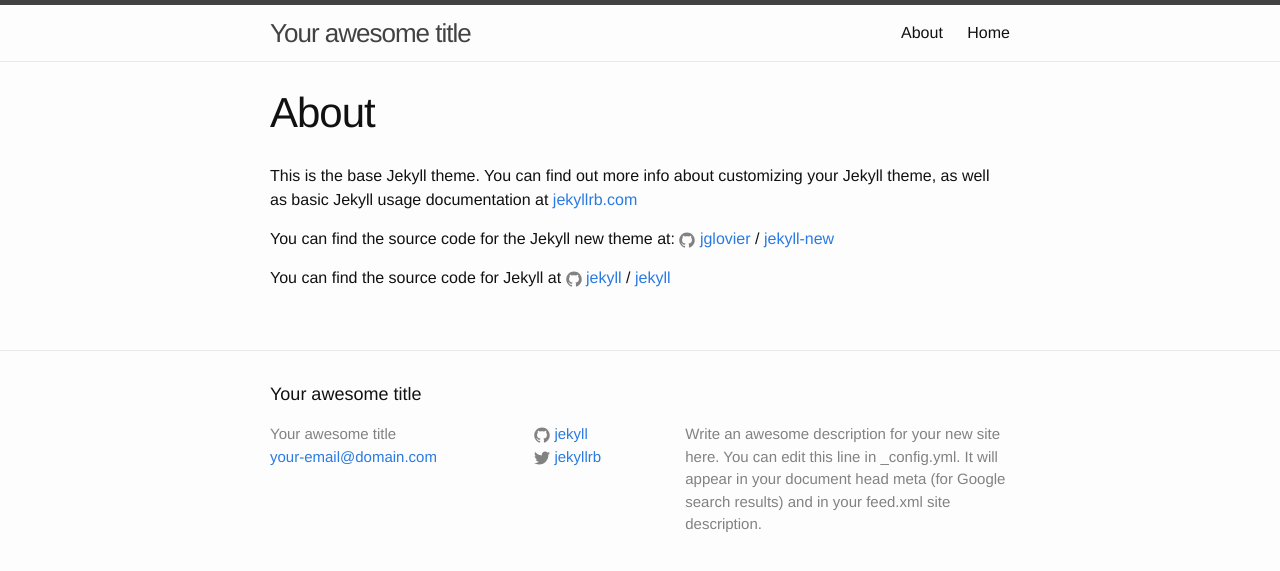
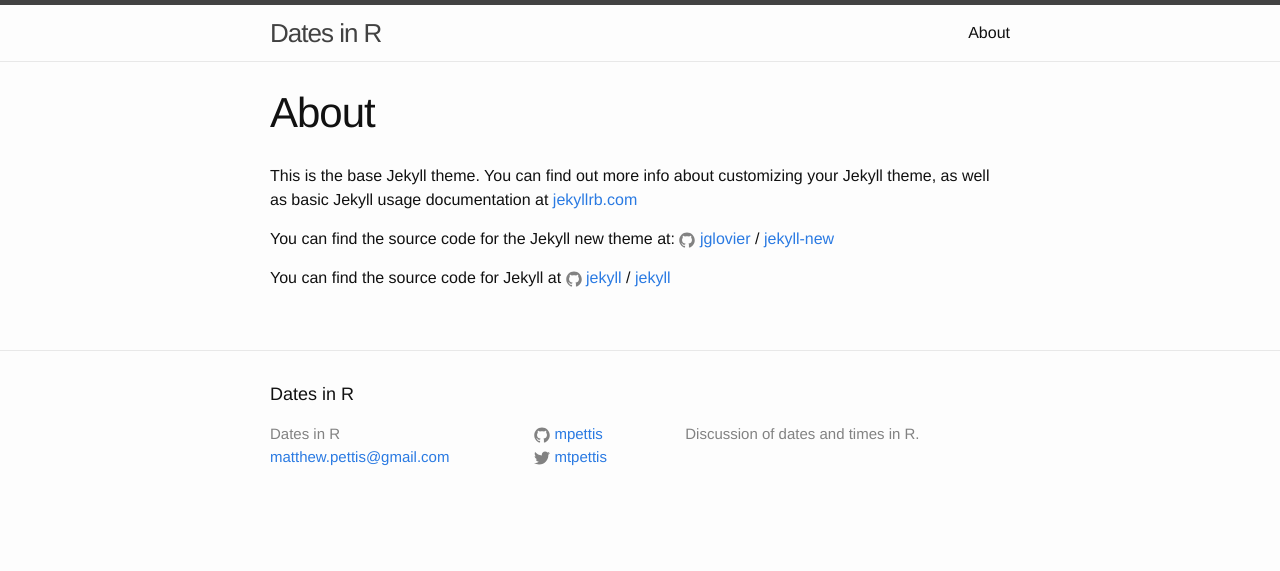
Before and after one commit to mpettis/r-dates_talk, a Jekyll site: the page built from about.md, in a window 1280 px wide. Shown: the top 571 px of the page. Built offline with Jekyll 4.4.1, drawn with Linux system fonts in a browser that asks for light colours.

Commit message:
levelset

```diff
--- a/_config.yml
+++ b/_config.yml
@@ -6,18 +6,16 @@
 # 'jekyll serve'. If you change this file, please restart the server process.
 
 # Site settings
-title: Your awesome title
-email: your-email@domain.com
+title: Dates in R
+email: matthew.pettis@gmail.com
 description: > # this means to ignore newlines until "baseurl:"
-  Write an awesome description for your new site here. You can edit this
-  line in _config.yml. It will appear in your document head meta (for
-  Google search results) and in your feed.xml site description.
-#baseurl: "" # the subpath of your site, e.g. /blog
-baseurl: "/r-dates_talk" # the subpath of your site, e.g. /blog
+  Discussion of dates and times in R.
+baseurl: "" # the subpath of your site, e.g. /blog
+#baseurl: "/r-dates_talk" # the subpath of your site, e.g. /blog
 #url: "http://yourdomain.com" # the base hostname & protocol for your site
 url: "http://mpettis.github.io" # the base hostname & protocol for your site
-twitter_username: jekyllrb
-github_username:  jekyll
+twitter_username: mtpettis
+github_username:  mpettis
 
 # Build settings
 markdown: kramdown
--- a/index.html
+++ /dev/null
@@ -1,6 +0,0 @@
----
-layout: default
-title: Home
----
-
-matt hello world
```
